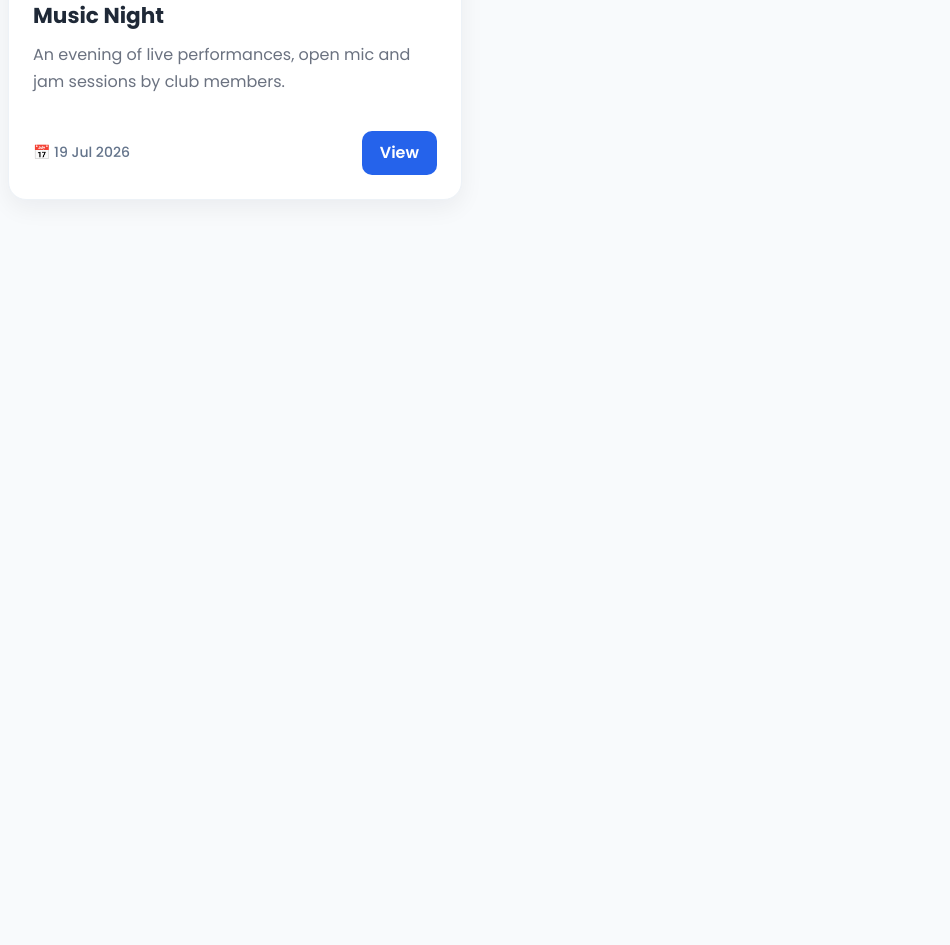
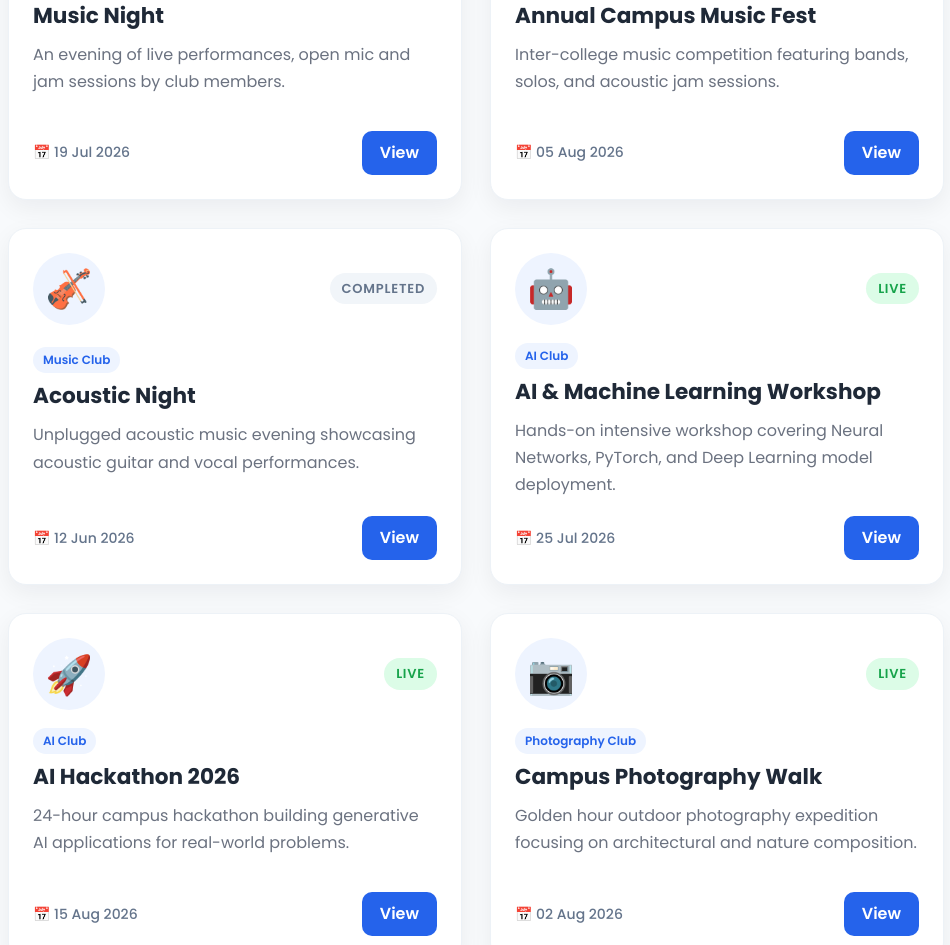
Before and after one commit to Sumukh-Chowdhary/MAY2026-Team-034, a Vue app in the folder frontend/: page /admin/events in a window 1280 px wide. Shown: the part 960-1905 px from the top of the page, without its empty margins (289-1239 px from the left). Before the commit the page ends 1195 px from the top, so only its background shows below. Built offline with nearby package versions, Linux system fonts and the light colour scheme.

Commit message:
fix(events): enforce strict role URL routes and synchronize unique event IDs across club views

```diff
--- a/frontend/src/components/admin/events/EventCard.vue
+++ b/frontend/src/components/admin/events/EventCard.vue
@@ -34,7 +34,7 @@
       </span>
 
       <RouterLink
-        :to="{ name: 'EventDetail', params: { id: event.id } }"
+        :to="eventTargetUrl"
         class="view-btn"
       >
         View
@@ -46,14 +46,26 @@
 </template>
 
 <script setup>
+import { computed } from 'vue'
+import { useRoute } from 'vue-router'
 
-defineProps({
+const route = useRoute()
+
+const props = defineProps({
   event: {
     type: Object,
     required: true
   }
 })
 
+const eventTargetUrl = computed(() => {
+  const rolePrefix = route.path.startsWith('/admin')
+    ? 'admin'
+    : route.path.startsWith('/faculty')
+    ? 'faculty'
+    : 'student'
+  return `/${rolePrefix}/events/${props.event.id}`
+})
 </script>
 
 <style scoped>
--- a/frontend/src/data/events.js
+++ b/frontend/src/data/events.js
@@ -3,6 +3,7 @@ export const events = [
     id: 1,
     emoji: '📷',
     name: 'Photography Workshop',
+    title: 'Photography Workshop',
     club: 'Photography Club',
     type: 'Workshop',
     status: 'Live',
@@ -38,6 +39,7 @@ export const events = [
     id: 2,
     emoji: '🤖',
     name: 'AI Seminar',
+    title: 'AI Seminar',
     club: 'Coding Club',
     status: 'Live',
     startDate: '21 Jul 2026',
@@ -61,6 +63,7 @@ export const events = [
     id: 3,
     emoji: '🎵',
     name: 'Music Night',
+    title: 'Music Night',
     club: 'Music Club',
     status: 'Completed',
     startDate: '19 Jul 2026',
@@ -83,5 +86,136 @@ export const events = [
       { name: 'Priya Nair', registerNumber: 'CB.SC.U4CSE22002', status: 'Present' },
       { name: 'Sara Thomas', registerNumber: 'CB.SC.U4EEE22011', status: 'Present' }
     ]
+  },
+  {
+    id: 201,
+    emoji: '🎸',
+    name: 'Annual Campus Music Fest',
+    title: 'Annual Campus Music Fest',
+    club: 'Music Club',
+    status: 'Live',
+    startDate: '05 Aug 2026',
+    endDate: '06 Aug 2026',
+    description: 'Inter-college music competition featuring bands, solos, and acoustic jam sessions.',
+    schedule: [
+      { time: '05:00 PM', activity: 'Battle of the Bands' },
+      { time: '08:00 PM', activity: 'Headliner Band Performance' }
+    ],
+    announcements: [
+      { title: 'Registration Open', message: 'Auditions start this Friday in Auditorium Hall A.', date: '21 Jul 2026' }
+    ],
+    registrations: [
+      { name: 'Rahul Sharma', registerNumber: 'CB.SC.U4CSE22001', branch: 'CSE' },
+      { name: 'Siddharth V', registerNumber: 'CB.SC.U4ME22033', branch: 'ME' }
+    ],
+    attendance: []
+  },
+  {
+    id: 202,
+    emoji: '🎻',
+    name: 'Acoustic Night',
+    title: 'Acoustic Night',
+    club: 'Music Club',
+    status: 'Completed',
+    startDate: '12 Jun 2026',
+    endDate: '12 Jun 2026',
+    description: 'Unplugged acoustic music evening showcasing acoustic guitar and vocal performances.',
+    schedule: [
+      { time: '06:30 PM', activity: 'Acoustic Jam Session' }
+    ],
+    announcements: [],
+    registrations: [],
+    attendance: []
+  },
+  {
+    id: 301,
+    emoji: '🤖',
+    name: 'AI & Machine Learning Workshop',
+    title: 'AI & Machine Learning Workshop',
+    club: 'AI Club',
+    status: 'Live',
+    startDate: '25 Jul 2026',
+    endDate: '27 Jul 2026',
+    description: 'Hands-on intensive workshop covering Neural Networks, PyTorch, and Deep Learning model deployment.',
+    schedule: [
+      { time: '09:30 AM', activity: 'Keynote & AI Trends Overview' },
+      { time: '11:15 AM', activity: 'Building Convolutional Neural Nets' },
+      { time: '02:30 PM', activity: 'Model Optimization & Deployment' }
+    ],
+    announcements: [
+      { title: 'Pre-requisites Released', message: 'Please install Python 3.10 and PyTorch before attending.', date: '20 Jul 2026' }
+    ],
+    registrations: [
+      { name: 'Kavya Singh', registerNumber: 'CB.SC.U4CSE21012', branch: 'CSE' },
+      { name: 'Rohan Verma', registerNumber: 'CB.SC.U4ECE21045', branch: 'ECE' }
+    ],
+    attendance: [
+      { name: 'Kavya Singh', registerNumber: 'CB.SC.U4CSE21012', status: 'Present' },
+      { name: 'Rohan Verma', registerNumber: 'CB.SC.U4ECE21045', status: 'Present' }
+    ]
+  },
+  {
+    id: 302,
+    emoji: '🚀',
+    name: 'AI Hackathon 2026',
+    title: 'AI Hackathon 2026',
+    club: 'AI Club',
+    status: 'Live',
+    startDate: '15 Aug 2026',
+    endDate: '16 Aug 2026',
+    description: '24-hour campus hackathon building generative AI applications for real-world problems.',
+    schedule: [
+      { time: '09:00 AM', activity: 'Hackathon Kickoff & Problem Statements' },
+      { time: '09:00 PM', activity: 'Mid-way Mentorship Checkin' },
+      { time: '04:00 PM', activity: 'Final Demos & Judging' }
+    ],
+    announcements: [],
+    registrations: [],
+    attendance: []
+  },
+  {
+    id: 401,
+    emoji: '📷',
+    name: 'Campus Photography Walk',
+    title: 'Campus Photography Walk',
+    club: 'Photography Club',
+    status: 'Live',
+    startDate: '02 Aug 2026',
+    endDate: '02 Aug 2026',
+    description: 'Golden hour outdoor photography expedition focusing on architectural and nature composition.',
+    schedule: [
+      { time: '06:30 AM', activity: 'Gathering at Main Gate & Lens Briefing' },
+      { time: '08:00 AM', activity: 'Botanical Garden Trail Walk' },
+      { time: '10:30 AM', activity: 'Photo Review & Critique Session' }
+    ],
+    announcements: [
+      { title: 'Bring Extra SD Cards', message: 'Charge your camera batteries and format SD cards in advance.', date: '21 Jul 2026' }
+    ],
+    registrations: [
+      { name: 'Varun K', registerNumber: 'CB.SC.U4ME22011', branch: 'ME' },
+      { name: 'Divya P', registerNumber: 'CB.SC.U4CE22077', branch: 'CIVIL' }
+    ],
+    attendance: [
+      { name: 'Varun K', registerNumber: 'CB.SC.U4ME22011', status: 'Present' },
+      { name: 'Divya P', registerNumber: 'CB.SC.U4CE22077', status: 'Present' }
+    ]
+  },
+  {
+    id: 402,
+    emoji: '💡',
+    name: 'Portrait Lighting Masterclass',
+    title: 'Portrait Lighting Masterclass',
+    club: 'Photography Club',
+    status: 'Completed',
+    startDate: '10 Jun 2026',
+    endDate: '10 Jun 2026',
+    description: 'Studio lighting workshop exploring 3-point lighting setups, reflectors, and portrait retouching.',
+    schedule: [
+      { time: '02:00 PM', activity: 'Lighting Fundamentals & Softboxes' },
+      { time: '04:00 PM', activity: 'Live Studio Model Shooting' }
+    ],
+    announcements: [],
+    registrations: [],
+    attendance: []
   }
 ]
--- a/frontend/src/views/admin/EventDetails.vue
+++ b/frontend/src/views/admin/EventDetails.vue
@@ -10,7 +10,7 @@ const router = useRouter()
 const activeTab = ref('schedule')
 
 const event = computed(() =>
-  events.find((item) => item.id === Number(route.params.id))
+  events.find((item) => String(item.id) === String(route.params.id))
 )
 
 const tabs = [
--- a/frontend/src/views/faculty/Roles.vue
+++ b/frontend/src/views/faculty/Roles.vue
@@ -28,7 +28,7 @@ const facultyRoles = ref([
     ],
     events: [
       {
-        id: 1,
+        id: 301,
         title: 'AI & Machine Learning Workshop',
         club: 'AI Club',
         status: 'Active',
@@ -37,7 +37,7 @@ const facultyRoles = ref([
         description: 'Hands-on intensive workshop covering Neural Networks, PyTorch, and Deep Learning model deployment.'
       },
       {
-        id: 2,
+        id: 302,
         title: 'AI Hackathon 2026',
         club: 'AI Club',
         status: 'Active',
@@ -66,7 +66,7 @@ const facultyRoles = ref([
     ],
     events: [
       {
-        id: 1,
+        id: 401,
         title: 'Campus Photography Walk',
         club: 'Photography Club',
         status: 'Active',
@@ -75,7 +75,7 @@ const facultyRoles = ref([
         description: 'Golden hour outdoor photography expedition focusing on architectural and nature composition.'
       },
       {
-        id: 3,
+        id: 402,
         title: 'Portrait Lighting Masterclass',
         club: 'Photography Club',
         status: 'Completed',
@@ -136,9 +136,9 @@ function openUserProfile(student) {
   showUserProfileModal.value = true
 }
 
-// Separate Page Navigation for Event Details (instead of popup!)
+// Separate Page Navigation for Event Details (strictly /faculty/events/:id)
 function navigateToEventDetails(eventId) {
-  router.push(`/events/${eventId}`)
+  router.push(`/faculty/events/${eventId}`)
 }
 
 // Faculty Event Creation
--- a/frontend/src/views/student/Roles.vue
+++ b/frontend/src/views/student/Roles.vue
@@ -6,7 +6,7 @@ import StudentLayout from '@/layouts/StudentLayout.vue'
 const router = useRouter()
 
 function navigateToEventDetails(eventId) {
-  router.push(`/events/${eventId}`)
+  router.push(`/student/events/${eventId}`)
 }
 
 // Student's assigned roles
```
Also changed, not shown: frontend/src/router/index.js (+4 -5 lines).
